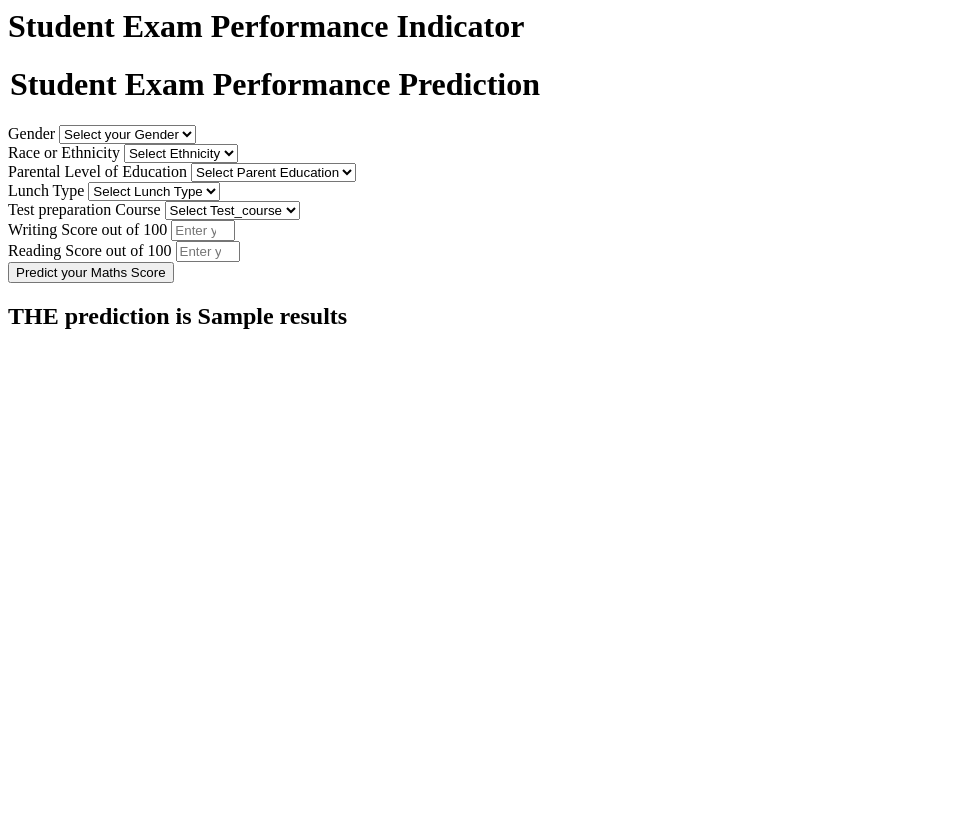
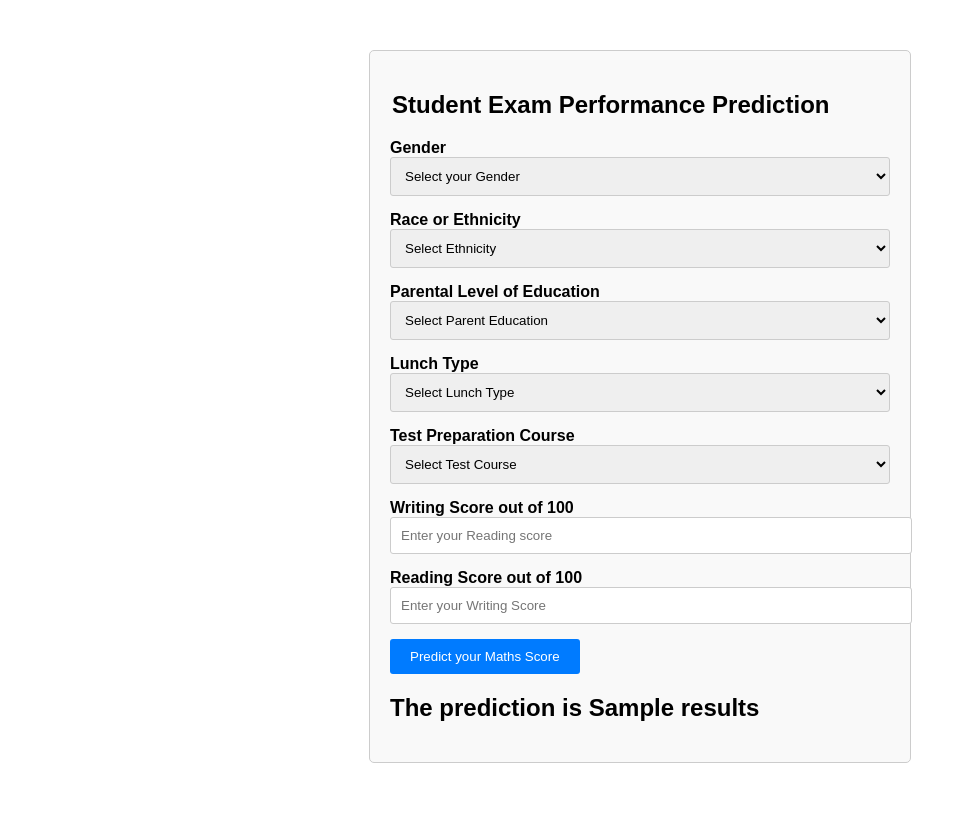
Before and after one commit to mohsinroyal24/mlproject-StudentperformaceIndicator, a Flask app: template templates/home.html in a window 1280 px wide. Shown: the whole page, without its empty margins (0-967 px from the left). Before the commit the page ends 329 px from the top, so only its background shows below. Run offline with Flask 3, Linux system fonts and the light colour scheme; the template is opened without the code that fills it: most values are stand-ins (such as "Sample title", 1, 10 or a date in 2020).

Commit message:
added design and updated readme

```diff
--- a/app.py
+++ b/app.py
@@ -13,7 +13,7 @@ app=application
 
 @app.route('/')
 def index():
-    return render_template('index.html')
+    return render_template('home.html')
 
 @app.route('/predictdata',methods=['GET','POST'])
 def predict_datapoint():
--- /dev/null
+++ b/static/styles.css
@@ -0,0 +1,38 @@
+/* styles.css */
+body {
+    font-family: Arial, sans-serif;
+}
+
+.login {
+    width: 500px;
+    margin: 50px auto;
+    padding: 20px;
+    border: 1px solid #ccc;
+    border-radius: 5px;
+    background-color: #f9f9f9;
+}
+
+.form-label {
+    font-weight: bold;
+}
+
+.form-control {
+    width: 100%;
+    padding: 10px;
+    margin-bottom: 15px;
+    border: 1px solid #ccc;
+    border-radius: 3px;
+}
+
+.btn-primary {
+    background-color: #007bff;
+    color: #fff;
+    padding: 10px 20px;
+    border: none;
+    border-radius: 3px;
+    cursor: pointer;
+}
+
+.btn-primary:hover {
+    background-color: #0056b3;
+}
--- a/templates/home.html
+++ b/templates/home.html
@@ -1,111 +1,81 @@
-<html>
+<!-- home.html -->
+<!DOCTYPE html>
+<html lang="en">
+<head>
+    <meta charset="UTF-8">
+    <meta name="viewport" content="width=device-width, initial-scale=1.0">
+    <title>Student Exam Performance Indicator</title>
+    <link rel="stylesheet" href="{{ url_for('static', filename='styles.css') }}">
+</head>
 <body>
     <div class="login">
-       <h1>Student Exam Performance Indicator</h1>
 
-       <form action="{{ url_for('predict_datapoint')}}" method="post">
-        <h1>
+        <form action="{{ url_for('predict_datapoint') }}" method="post">
+            <h2>
                 <legend>Student Exam Performance Prediction</legend>
-        </h1>
+            </h2>
             <div class="mb-3">
                 <label class="form-label">Gender</label>
-            <select class="form-control" name="gender" placeholder="Enter you Gender" required>
+                <select class="form-control" name="gender" placeholder="Enter your Gender" required>
                     <option class="placeholder" selected disabled value="">Select your Gender</option>
-                <option value="male">
-                    Male
-                </option>
-                <option value="female">
-                    Female
-                </option>
+                    <option value="male">Male</option>
+                    <option value="female">Female</option>
                 </select>
             </div>
             <div class="mb-3">
                 <label class="form-label">Race or Ethnicity</label>
-            <select class="form-control" name="ethnicity" placeholder="Enter you ethnicity" required>
+                <select class="form-control" name="ethnicity" placeholder="Enter your ethnicity" required>
                     <option class="placeholder" selected disabled value="">Select Ethnicity</option>
-                <option value="group A">
-                    Group A
-                </option>
-                <option value="group B">
-                    Group B
-                </option>
-                <option value="group C">
-                    Group C
-                </option>
-                <option value="group D">
-                    Group D
-                </option>
-                <option value="group E">
-                    Group E
-                </option>
+                    <option value="group A">Group A</option>
+                    <option value="group B">Group B</option>
+                    <option value="group C">Group C</option>
+                    <option value="group D">Group D</option>
+                    <option value="group E">Group E</option>
                 </select>
             </div>
             <div class="mb-3">
                 <label class="form-label">Parental Level of Education</label>
-            <select class="form-control" name="parental_level_of_education"
-                placeholder="Enter you Parent Education" required>
+                <select class="form-control" name="parental_level_of_education" placeholder="Enter your Parent Education" required>
                     <option class="placeholder" selected disabled value="">Select Parent Education</option>
-                <option value="associate's degree">
-                    associate's degree
-                </option>
-                <option value="bachelor's degree">
-                    bachelor's degree
-                </option>
-                <option value="high school">
-                    high school
-                </option>
-                <option value="master's degree">
-                    master's degree
-                </option>
-                <option value="some college">
-                    some college
-                </option>
-                <option value="some high school">
-                    some high school
-                </option>
+                    <option value="associate's degree">Associate's Degree</option>
+                    <option value="bachelor's degree">Bachelor's Degree</option>
+                    <option value="high school">High School</option>
+                    <option value="master's degree">Master's Degree</option>
+                    <option value="some college">Some College</option>
+                    <option value="some high school">Some High School</option>
                 </select>
             </div>
             <div class="mb-3">
                 <label class="form-label">Lunch Type</label>
-            <select class="form-control" name="lunch" placeholder="Enter you Lunch" required>
+                <select class="form-control" name="lunch" placeholder="Enter your Lunch" required>
                     <option class="placeholder" selected disabled value="">Select Lunch Type</option>
-                <option value="free/reduced">
-                    free/reduced
-                </option>
-                <option value="standard">
-                    standard
-                </option>
+                    <option value="free/reduced">Free/Reduced</option>
+                    <option value="standard">Standard</option>
                 </select>
             </div>
             <div class="mb-3">
-            <label class="form-label">Test preparation Course</label>
-            <select class="form-control" name="test_preparation_course" placeholder="Enter you Course"
-                required>
-                <option class="placeholder" selected disabled value="">Select Test_course</option>
-                <option value="none">
-                    None
-                </option>
-                <option value="completed">
-                    Completed
-                </option>
+                <label class="form-label">Test Preparation Course</label>
+                <select class="form-control" name="test_preparation_course" placeholder="Enter your Course" required>
+                    <option class="placeholder" selected disabled value="">Select Test Course</option>
+                    <option value="none">None</option>
+                    <option value="completed">Completed</option>
                 </select>
             </div>
             <div class="mb-3">
                 <label class="form-label">Writing Score out of 100</label>
-            <input class="form-control" type="number" name="reading_score"
-                placeholder="Enter your Reading score" min='0' max='100' />
+                <input class="form-control" type="number" name="reading_score" placeholder="Enter your Reading score" min="0" max="100" required />
             </div>
             <div class="mb-3">
                 <label class="form-label">Reading Score out of 100</label>
-            <input class="form-control" type="number" name="writing_score"
-                placeholder="Enter your Reading Score" min='0' max='100' />
+                <input class="form-control" type="number" name="writing_score" placeholder="Enter your Writing Score" min="0" max="100" required />
             </div>
             <div class="mb-3">
                 <input class="btn btn-primary" type="submit" value="Predict your Maths Score" required />
             </div>
         </form>
         <h2>
-       THE  prediction is {{results}}
+            The prediction is {{ results }}
         </h2>
-   <body>
+    </div>
+</body>
 </html>
```
Also changed, not shown: application.py (deleted, +0 -45 lines), templates/index.html (+14 -1 lines), README.md, image-1.png (added), image.png (added). Lines whose indentation alone changed are shown as unchanged.
